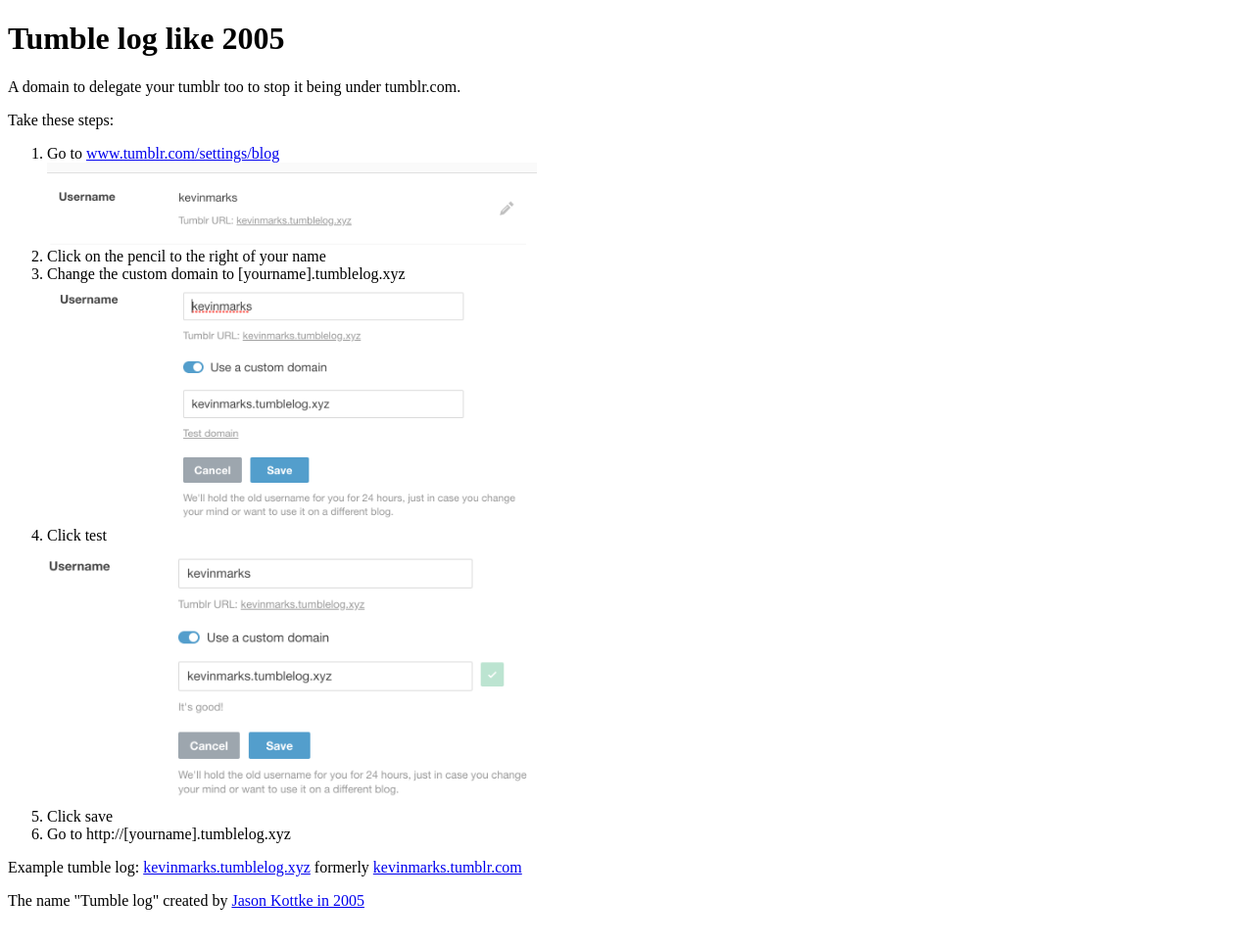
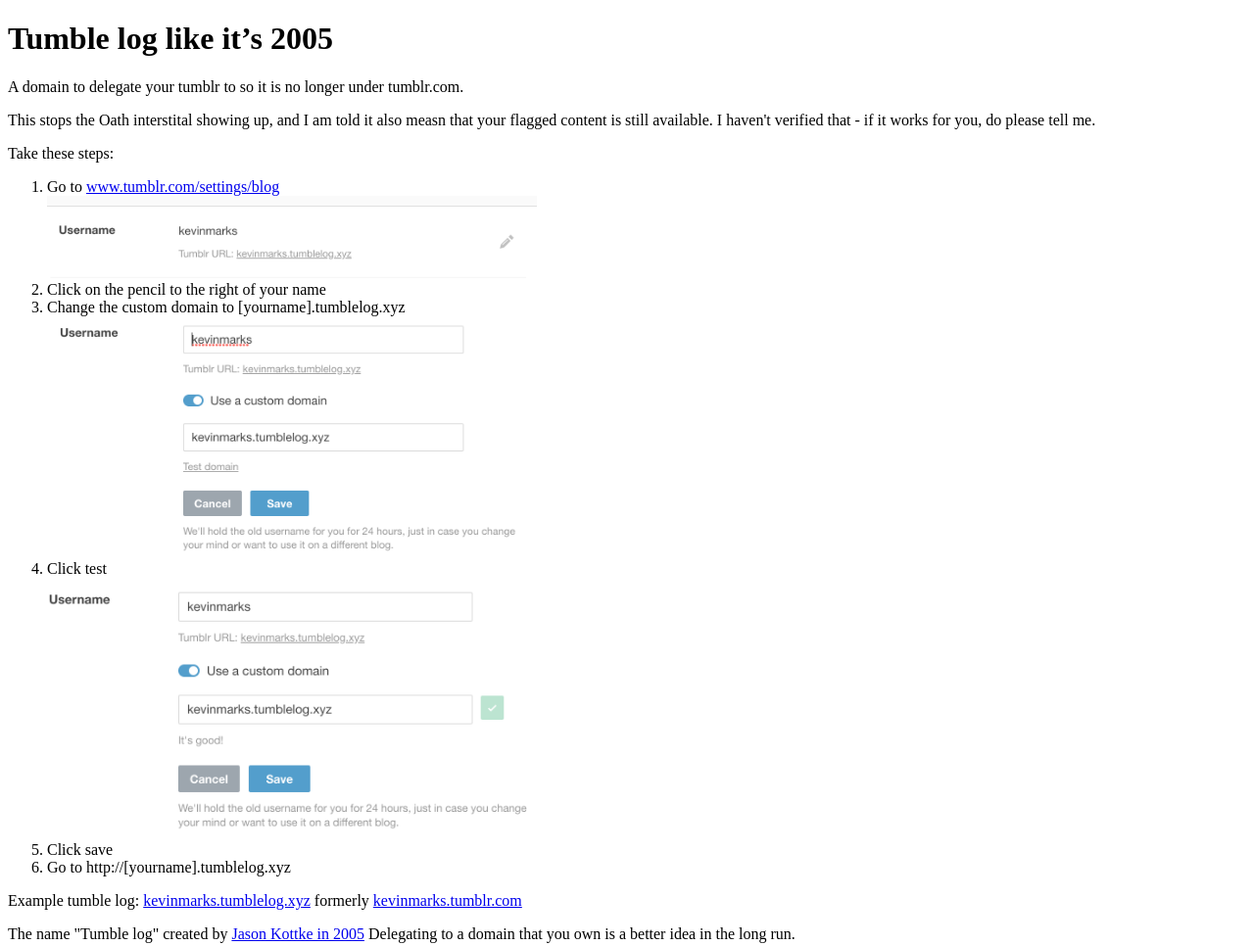
Before and after one commit to tumblelog-xyz/tumblelog-xyz.github.io, a plain HTML site: page index.html in a window 1280 px wide. Shown: the whole page at 98% size. Before the commit the page ends 945 px from the top, so only its background shows below. Drawn offline with Linux system fonts and the light colour scheme.

Commit message:
Clarify text

```diff
--- a/index.html
+++ b/index.html
@@ -8,8 +8,10 @@
 </style>
 </head>
 <body>
-<h1>Tumble log like 2005</h1>
-<p>A domain to delegate your tumblr too to stop it being under tumblr.com.
+<h1>Tumble log like it’s 2005</h1>
+<p>A domain to delegate your tumblr to so it is no longer under tumblr.com.
+<p>This stops the Oath interstital showing up, and I am told it also measn that your flagged content is still available.
+    I haven't verified that - if it works for you, do please tell me.
 <p>Take these steps:
 <ol>
 <li>Go to <a href="https://www.tumblr.com/settings/blog/">www.tumblr.com/settings/blog</a>
@@ -26,3 +28,5 @@
 <p>Example tumble log: <a href="http://kevinmarks.tumblelog.xyz">kevinmarks.tumblelog.xyz</a> formerly <a href="http://kevinmarks.tumblr.com">kevinmarks.tumblr.com</a>
 
 <p>The name "Tumble log" created by <a href="https://kottke.org/05/10/tumblelogs">Jason Kottke in 2005</a>
+
+Delegating to a domain that you own is a better idea in the long run.
```
